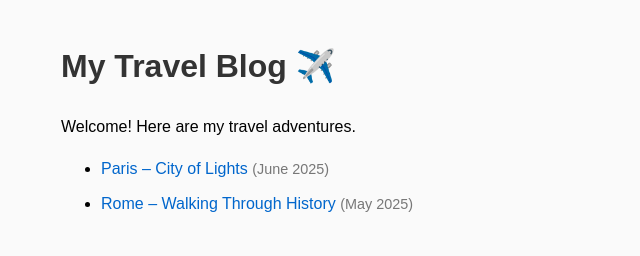
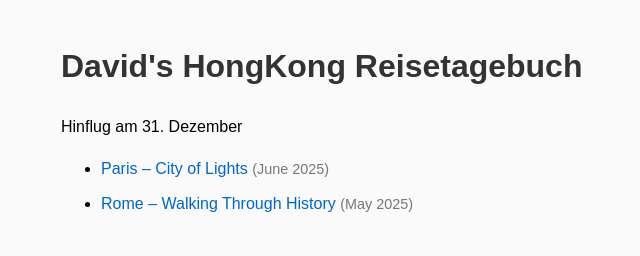
Before and after one commit to davidweihrauch/firstwebsite, a plain HTML site: page index.html in a window 1280 px wide. Shown: the whole page, without its empty margins (179-819 px from the left). Drawn offline with Linux system fonts and the light colour scheme.

Commit message:
german title

```diff
--- a/index.html
+++ b/index.html
@@ -7,8 +7,8 @@
 </head>
 <body>
 
-<h1>My Travel Blog ✈️</h1>
-<p>Welcome! Here are my travel adventures.</p>
+<h1>David's HongKong Reisetagebuch</h1>
+<p>Hinflug am 31. Dezember</p>
 
 <ul class="blog-list">
     <li>
```
